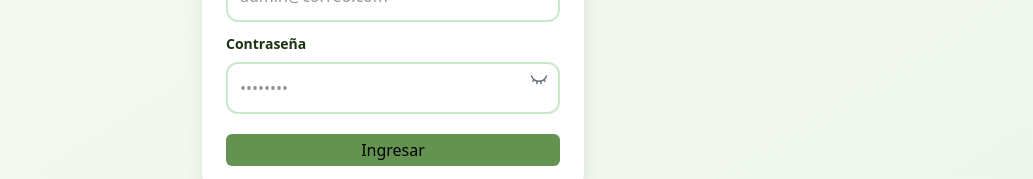
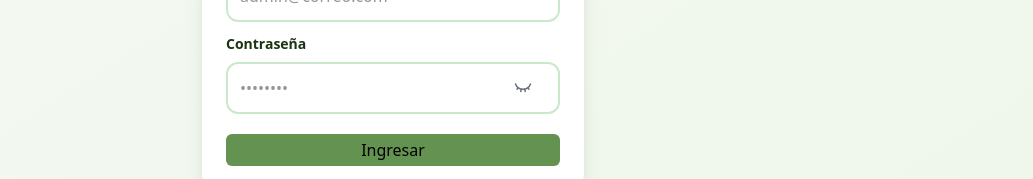
Before and after one commit to FlorenciaRusso9606/la_chacra_project, a Next.js app: page /dashboard-lch-2026/login in a window 1280 px wide. Shown: the part 492-671 px from the top of the page, without its empty margins (247-1280 px from the left). Built offline with nearby package versions, Linux system fonts and the light colour scheme; no server answers.

Commit message:
Fix(login): Update styles

```diff
--- a/app/dashboard-lch-2026/login/page.tsx
+++ b/app/dashboard-lch-2026/login/page.tsx
@@ -88,13 +88,12 @@ export default function LoginPage() {
                 {...register("password")}
               />
 
-              <button
-                type="button"
+              <Button
                 onClick={() => setShowPassword(!showPassword)}
-                className="absolute right-3 top-9 text-gray-500 hover:text-gray-700 transition"
+                className="absolute right-3 top-10 text-gray-500 hover:text-gray-700 transition "
               >
                 {showPassword ? <Eye size={18} /> : <EyeClosed size={18} />}
-              </button>
+              </Button>
             </div>
 
             <Button
```
